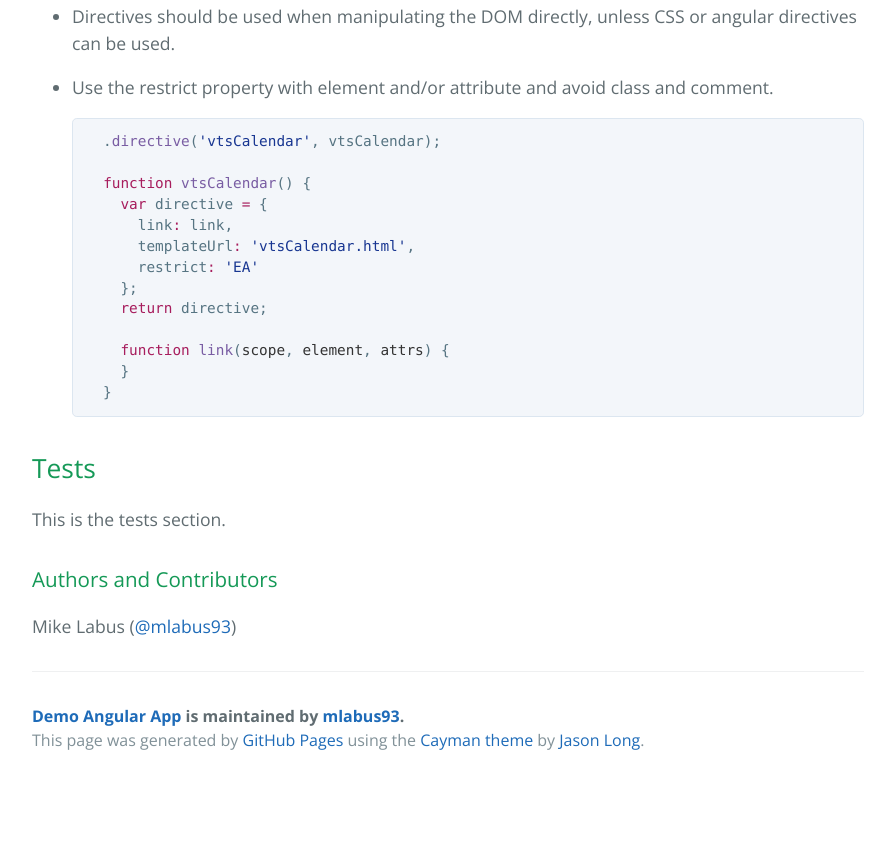
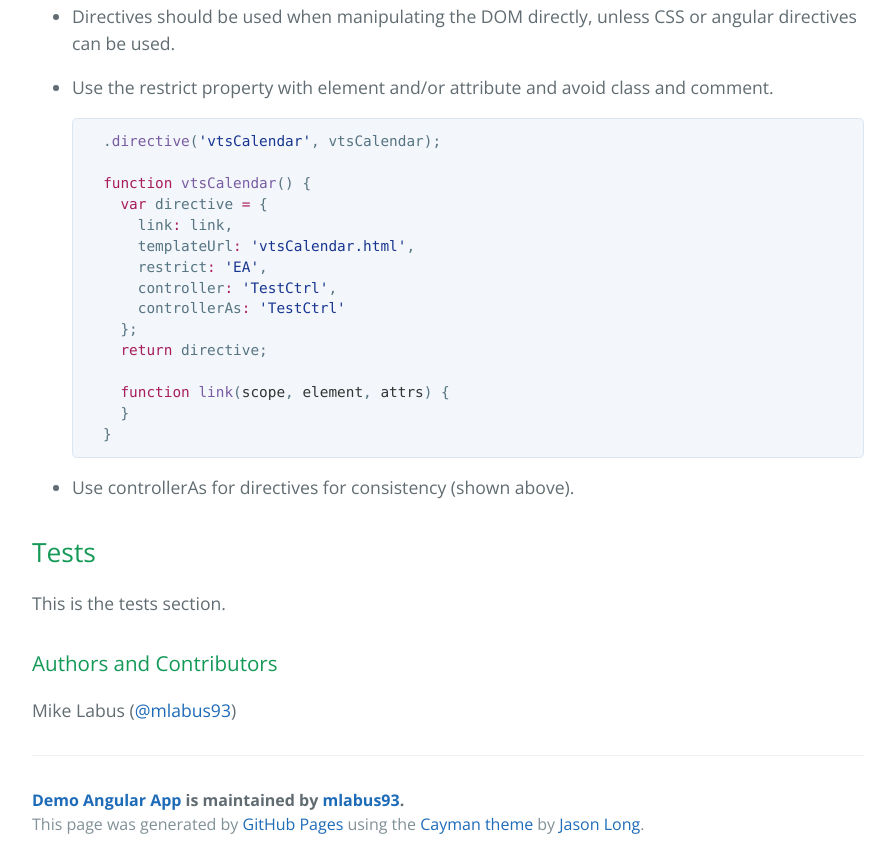
Before and after one commit to mlabus93/demo-angular-app, a plain HTML site: page index.html in a window 1280 px wide. Shown: the part 5487-6355 px from the top of the page, without its empty margins (192-1087 px from the left). Before the commit the page ends 6271 px from the top, so only its background shows below. Drawn offline with nearby package versions, Linux system fonts and the light colour scheme.

```diff
--- a/index.html
+++ b/index.html
@@ -263,7 +263,9 @@
     <span class="pl-k">var</span> directive <span class="pl-k">=</span> {
       link<span class="pl-k">:</span> link,
       templateUrl<span class="pl-k">:</span> <span class="pl-s"><span class="pl-pds">'</span>vtsCalendar.html<span class="pl-pds">'</span></span>,
-      restrict<span class="pl-k">:</span> <span class="pl-s"><span class="pl-pds">'</span>EA<span class="pl-pds">'</span></span>
+      restrict<span class="pl-k">:</span> <span class="pl-s"><span class="pl-pds">'</span>EA<span class="pl-pds">'</span></span>,
+      controller<span class="pl-k">:</span> <span class="pl-s"><span class="pl-pds">'</span>TestCtrl<span class="pl-pds">'</span></span>,
+      controllerAs<span class="pl-k">:</span> <span class="pl-s"><span class="pl-pds">'</span>TestCtrl<span class="pl-pds">'</span></span>
     };
     <span class="pl-k">return</span> directive;
 
@@ -271,6 +273,7 @@
     }
   }</pre></div>
 </li>
+<li><p>Use controllerAs for directives for consistency (shown above).</p></li>
 </ul>
 
 <h2>
```
Also changed, not shown: params.json (+1 -1 lines).
